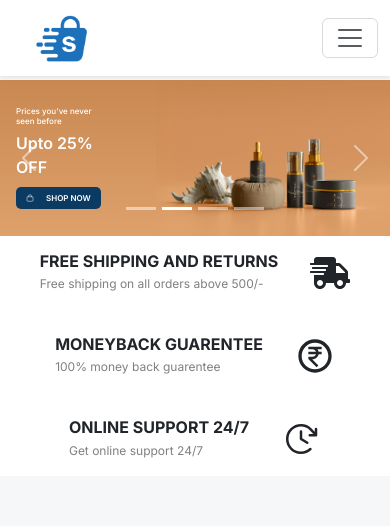
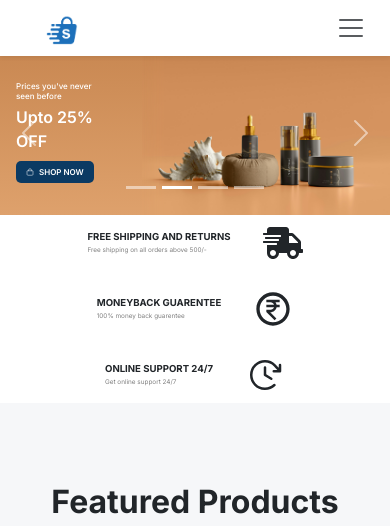
Before and after one commit to subu873/shopease-fraction, a React (Create React App) app: page / in a window 390 px wide. Shown: the top 526 px of the page. Built offline with nearby package versions, Linux system fonts and the light colour scheme.

Commit message:
css issue fixes

```diff
--- a/src/assets/css/productDetails.css
+++ b/src/assets/css/productDetails.css
@@ -258,11 +258,20 @@ input[type="number"] {
   list-style: none;
 }
 
+@media screen and (max-width:992px) {
+  .btnBlock {
+    flex-direction: column;
+  }
+}
+
 @media screen and (max-width:575px) {
   .modal-dialog.modal-90w {
     width: 97vw;
     max-width: 97vw;
-    margin: auto;
+  }
+
+  .btnBlock {
+    flex-direction: column;
   }
 
   .modal-body {
@@ -270,10 +279,6 @@ input[type="number"] {
   }
 
   .related-products {
-    padding: 15px;
-  }
-
-  .btnBlock {
-    flex-direction: column;
+    padding: 25px;
   }
 }
--- a/src/components/Benefits/Benefits.css
+++ b/src/components/Benefits/Benefits.css
@@ -34,11 +34,19 @@
 
 @media screen and (max-width: 600px) {
   .benefit_block {
-    padding: 1rem;
+    padding: 0.5rem;
   }
 
   .benefit__grid {
     gap: 10px;
+  }
+
+  .benefit_block h4 {
+    font-size: 0.6rem;
+  }
+
+  .benefit_block p {
+    font-size: 0.4rem;
   }
 }
 
--- a/src/components/HeroSection/HeroSection.css
+++ b/src/components/HeroSection/HeroSection.css
@@ -1,6 +1,7 @@
 .hero_section_wrapper {
-  margin-top: 80px;
+  margin-top: 50px;
 }
+
 .hero_section_img_wrapper {
   width: 100%;
   max-width: 60vw;
@@ -8,27 +9,32 @@
   max-height: 35vw;
   overflow: hidden;
 }
+
 .hero_section_img_wrapper img {
   width: 100%;
   height: 100%;
   object-fit: cover;
 }
+
 .carousel-caption {
   position: static !important;
   text-align: left !important;
   padding-left: 8rem !important;
 }
+
 .carousel-caption h3 {
   font-size: 1.5rem;
   font-weight: 500;
   justify-content: center;
   margin-bottom: 0;
 }
+
 .carousel-caption p {
   font-size: 3rem;
   font-weight: 600;
   margin-bottom: 0;
 }
+
 .hero_btn {
   background-color: var(--primary-color);
   border: none;
@@ -44,6 +50,7 @@
   align-items: center;
   gap: 0.75rem;
 }
+
 .hero_btn:hover {
   background-color: var(--primary-hover-color);
 }
@@ -52,46 +59,61 @@
   .hero_btn {
     padding: 5px 10px;
     font-size: 0.5rem;
+    gap: 5px;
+    white-space: nowrap;
   }
+
   .carousel-caption {
     padding-left: 1rem !important;
   }
+
   .carousel-caption h3 {
     font-size: 0.5rem;
   }
+
   .carousel-caption p {
     font-size: 1rem;
   }
+
   .hero_section_img_wrapper {
-    max-height: 50vw;
+    max-height: 90vw;
+    max-width: 90vw;
   }
 }
+
 @media screen and (min-width: 501px) and (max-width: 767px) {
   .hero_btn {
     padding: 10px 15px;
     font-size: 1rem;
   }
+
   .carousel-caption {
     padding-left: 4rem !important;
   }
+
   .carousel-caption h3 {
     font-size: 1rem;
   }
+
   .carousel-caption p {
     font-size: 1.5rem;
   }
 }
+
 @media screen and (min-width: 768px) and (max-width: 991px) {
   .hero_btn {
     padding: 10px 15px;
     font-size: 1rem;
   }
+
   .carousel-caption {
     padding-left: 7rem !important;
   }
+
   .carousel-caption h3 {
     font-size: 1rem;
   }
+
   .carousel-caption p {
     font-size: 1.25em;
   }
--- a/src/components/Navbar/Navbar.css
+++ b/src/components/Navbar/Navbar.css
@@ -55,6 +55,14 @@
     align-items: baseline;
   }
 
+  .nav_logo_wrapper {
+    height: 30px;
+  }
+
+  .navbar-toggler {
+    border: none !important;
+  }
+
   .nav-form {
     max-width: 100vw;
     width: 100%;
--- a/src/pages/LandingPage.jsx
+++ b/src/pages/LandingPage.jsx
@@ -29,7 +29,7 @@ const LandingPage = () => {
         <div className="products__grid">
           {!!productsData &&
             productsData.length > 0 &&
-            productsData?.slice(0, 20)?.map((item, index) => {
+            productsData?.slice(0, 21)?.map((item, index) => {
               return <ProductCard data={item} key={item?.id} handleOpenDetail={handleOpenDetail} />;
             })}
         </div>
```
